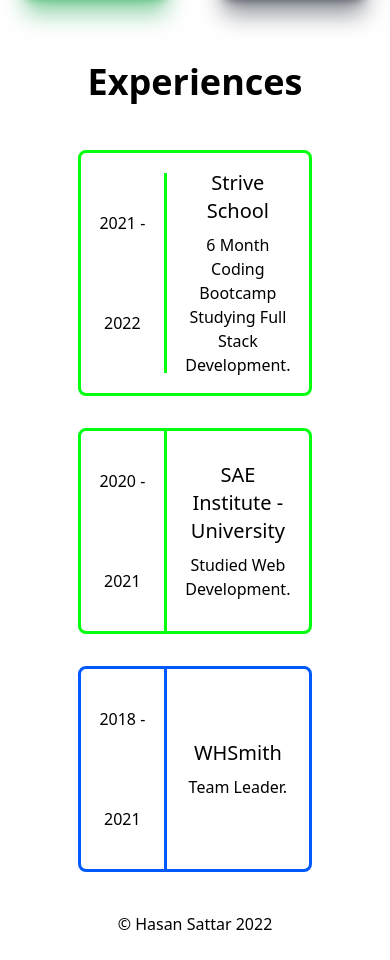
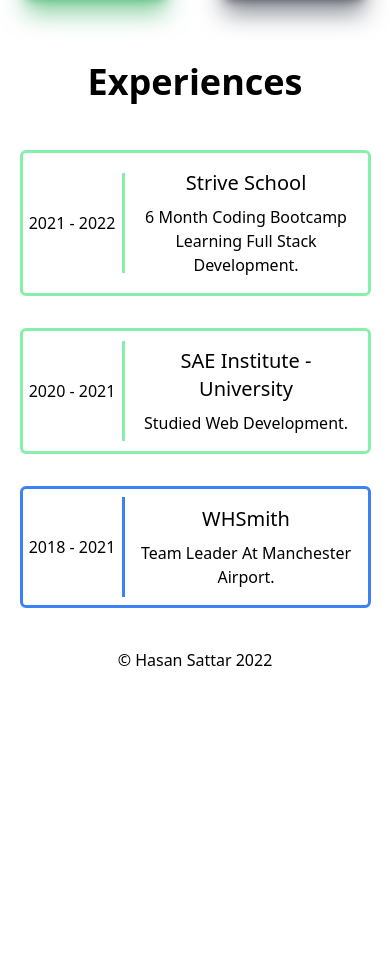
Before and after one commit to hsattar/hasan-sattar, a React (Create React App) app: page / in a window 390 px wide. Shown: the part 1822-2782 px from the top of the page. After the commit the page ends 2518 px from the top, so only its background shows below. Built offline with nearby package versions, Linux system fonts and the light colour scheme; a web font is replaced by a local one.

Commit message:
finished projects and made more mobile responsive

```diff
--- a/src/components/CodingProjects.tsx
+++ b/src/components/CodingProjects.tsx
@@ -9,15 +9,15 @@
         subtitle: "Solo Project",
         description: "Code Buddy is a no-code platform that allows you to create websites and is simple to use.",
         technologies: "React, Redux, Tailwind CSS, Node.js, Express, MongoDB, TypeScript",
-        direction: "flex-row"
+        direction: "md:flex-row"
     }, {
         image: '/assets/whatsapp.jpg',
         link: "https://strive-bw-4.vercel.app",
         title: 'WhatsApp Clone',
         subtitle: "Team Project",
-        description: "A clone of the WhatsApp Web version that allows you to create groups and send messages to your friends.",
+        description: "A clone of the WhatsApp Web version that allows you to create groups and send messagesdd.",
         technologies: "React, Redux, Material UI, Node.js, Express, MongoDB, TypeScript",
-        direction: "flex-row-reverse"
+        direction: "md:flex-row-reverse"
     }]
 
     return (
--- a/src/components/Experiences.tsx
+++ b/src/components/Experiences.tsx
@@ -5,7 +5,7 @@
     const experiences: IExperience[] = [{
         year: "2021 - 2022",
         title: "Strive School",
-        description: "6 Month Coding Bootcamp Studying Full Stack Development.",
+        description: "6 Month Coding Bootcamp Learning Full Stack Development.",
         type: "education"
     }, {
         year: "2020 - 2021",
@@ -15,14 +15,14 @@
     }, {
         year: "2018 - 2021",
         title: "WHSmith",
-        description: "Team Leader.",
+        description: "Team Leader At Manchester Airport.",
         type: "work"
     }]
 
     return (
         <div className="select-none">
-        <h2 id="education-section" className="text-center text-4xl font-semibold mb-8 mt-16">Experiences</h2>
-        <section className="experience-section">
+        <h2 className="text-center text-4xl font-semibold mb-8 mt-16">Experiences</h2>
+        <section className="flex flex-col items-center">
             { experiences.map((experience, index) => <SingleExperience key={index} {...experience} />) }
         </section>
         </div>
--- a/src/components/SingleCodingProject.tsx
+++ b/src/components/SingleCodingProject.tsx
@@ -10,9 +10,9 @@
 
 export default function SingleCodingProject({ image, link, title, subtitle, description, technologies, direction }: IProps) {
     return (
-        <section className={`flex ${direction} p-4 select-none`}>
-            <div className="flex justify-center items-center min-w-[50%] max-w-[50%]">
-                <img src={image} className="w-[65%]" alt=""/>
+        <section className={`flex flex-col items-center ${direction} p-4 select-none`}>
+            <div className="flex justify-center items-center w-[75%] md:w-[50%]">
+                <img src={image} className="w-full px-3 lg:w-[75%]" alt=""/>
             </div>
             <div className="flex flex-grow flex-col justify-between items-center text-center py-8">
                 <a href={link} target="_blank" rel="noreferrer">
--- a/src/components/SingleExperience.tsx
+++ b/src/components/SingleExperience.tsx
@@ -7,13 +7,13 @@
 
 export default function SingleExperience({ year, title, description, type }: IProps) {
     return (
-        <div className={`experience-container ${type === 'education' ? 'education' : 'work'}`}>
+        <div className={`flex items-center w-[90vw] lg:w-[75vw] my-4 rounded-md text-center border-[3px] ${type === 'education' ? 'border-green-300' : 'border-blue-500'}`}>
 
-            <div className={`date-container ${type === 'education' ? 'education-date' : 'work-date'}`}>
+            <div className={`date-container border-r-[3px] ${type === 'education' ? 'border-green-300' : 'border-blue-500'}`}>
                 <h3 className="font-medium">{year}</h3>
             </div>
 
-            <div className="experience-information">
+            <div className="w-full p-4">
                 <h3 className="text-xl font-medium mb-2">{title}</h3>
                 <p>{description}</p>
             </div>
--- a/src/index.css
+++ b/src/index.css
@@ -7,28 +7,6 @@
     font-size: 10rem;
 }
 
-.experience-section  {
-    display: flex;
-    flex-direction: column;
-    justify-content: center;
-    align-items: center;
-}
-
-.experience-section-container {
-    display: flex;
-    flex-direction: column;
-}
-
-.experience-container {
-    width: 60vw;
-    border: 1px solid var(--dark-text);
-    border-radius: .5rem;
-    display: flex;
-    align-items: center;
-    text-align: center;
-    margin: 1rem 0;
-}
-
 .date-container {
     height: 100%;
     line-height: 100px;
@@ -36,28 +14,6 @@
     align-self: center;
     border-top-left-radius: .5rem;
     border-bottom-left-radius: .5rem;
-}
-
-.education {
-    border: 3px solid #01ff0e;
-}
-
-
-.work {
-    border: 3px solid #0059ff;
-}
-
-.education-date {
-    border-right: 3px solid #01ff0e;
-}
-
-.work-date {
-    border-right: 3px solid #0059ff;
-}
-
-.experience-information {
-    width: 100%;
-    padding: 1rem;
 }
 
 /* width */
```
Lines whose indentation alone changed are shown as unchanged.
